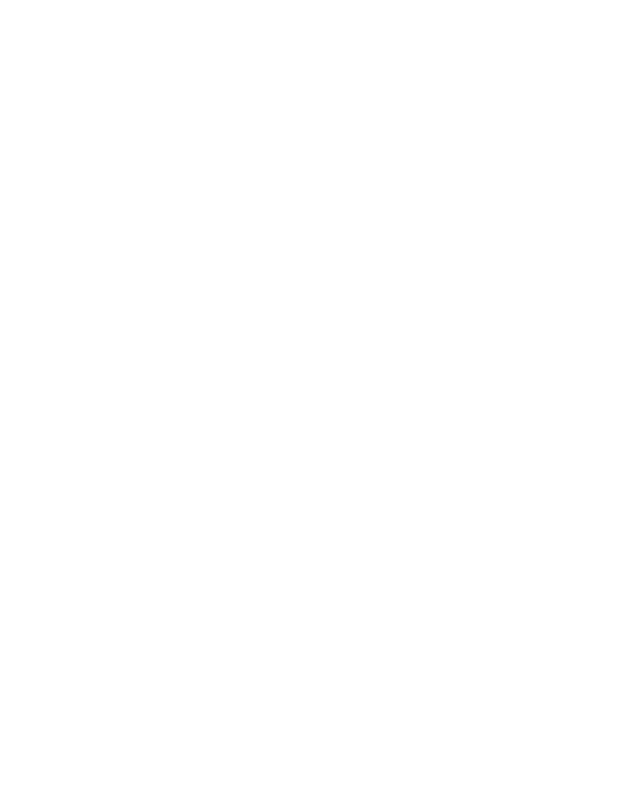
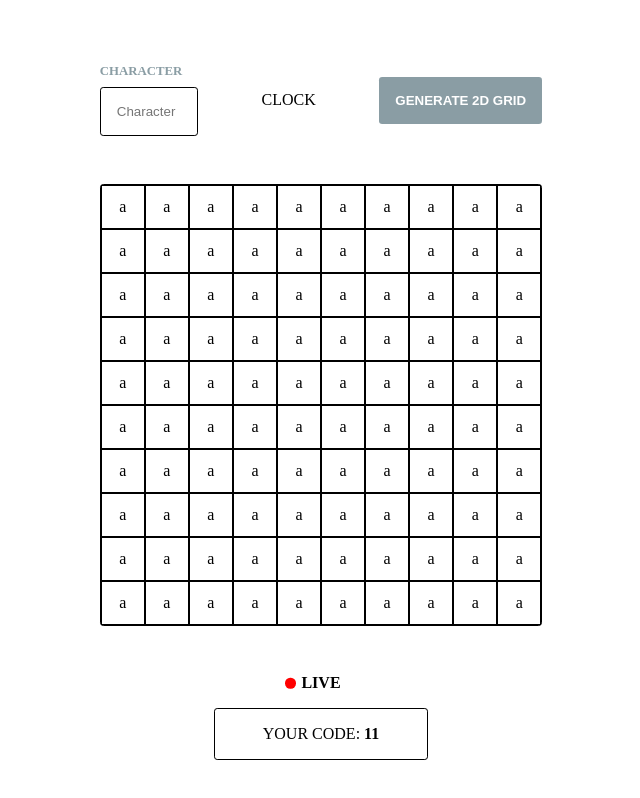
Before and after one commit to msilva94/fullstack-exercise, a React (Create React App) app in the folder frontend/: page / in a window 1280 px wide. Shown: the top 798 px of the page, without its empty margins (319-959 px from the left). Built offline with nearby package versions, Linux system fonts and the light colour scheme.

Commit message:
WIP: grid page

```diff
--- /dev/null
+++ b/frontend/src/App.styles.ts
@@ -0,0 +1,7 @@
+import styled from 'styled-components';
+
+export default styled.div`
+    display: flex;
+    justify-content: center;
+    margin: 4rem 0;
+`;
--- a/frontend/src/App.tsx
+++ b/frontend/src/App.tsx
@@ -1,10 +1,12 @@
 import React from 'react';
+import AppWrapper from './App.styles'
+import GridPage from './pages/Grid/GridPage';
 
 const App: React.FC = () => {
     return (
-        <div className="App">
-
-        </div>
+        <AppWrapper>
+            <GridPage />
+        </AppWrapper>
     );
 }
 
--- /dev/null
+++ b/frontend/src/components/Button/Button.ts
@@ -0,0 +1,19 @@
+import styled from 'styled-components';
+import { MAIN_COLOR } from '../../utils/constants';
+
+const Button = styled.button`
+    padding: 1rem;
+    border: none;
+    border-radius: 0.2rem;
+    text-transform: uppercase;
+    background-color: ${MAIN_COLOR};
+    color: white;
+    font-weight: bold;
+    cursor: pointer;
+
+    &:hover {
+        opacity: 0.7;
+    }
+`;
+
+export default Button;
--- /dev/null
+++ b/frontend/src/components/Grid/Grid.styles.ts
@@ -0,0 +1,17 @@
+import styled from 'styled-components';
+
+export const GridWrapper = styled.div`
+    display: grid;
+    grid-template-columns: repeat(10, 1fr);
+    margin: 3rem 0;
+    border: 1px solid black;
+    border-radius: 0.2rem;
+`;
+
+export const Cell = styled.div`
+    display: flex;
+    justify-content: center;
+    align-items: center;
+    aspect-ratio: 1;
+    border: 1px solid black;
+`;
--- /dev/null
+++ b/frontend/src/components/Grid/Grid.tsx
@@ -0,0 +1,16 @@
+import React from 'react';
+import { GridWrapper, Cell } from './Grid.styles';
+
+const GRID = Array.from({ length: 100 }, () => 'a');
+
+const Grid: React.FC = () => {
+    return (
+        <GridWrapper>
+            {GRID.map((char, index) => (
+                <Cell key={index}>{char}</Cell>
+            ))}
+        </GridWrapper>
+    );
+};
+
+export default Grid;
--- /dev/null
+++ b/frontend/src/components/Input/Input.styles.ts
@@ -0,0 +1,19 @@
+import styled from 'styled-components';
+import { MAIN_COLOR } from '../../utils/constants';
+
+export const Label = styled.label`
+    display: flex;
+    flex-direction: column;
+    text-transform: uppercase;
+    color: ${MAIN_COLOR};
+    font-size: 0.8rem;
+    font-weight: bold;
+`;
+
+export const InputWrapper = styled.input`
+    width: 4rem;
+    padding: 1rem;
+    margin-top: 0.5rem;
+    border: 0.1rem solid black;
+    border-radius: 0.2rem;
+`;
--- /dev/null
+++ b/frontend/src/components/Input/Input.tsx
@@ -0,0 +1,13 @@
+import React from 'react';
+import { Label, InputWrapper } from './Input.styles';
+
+const Input: React.FC = () => {
+    return (
+        <Label>
+            Character
+            <InputWrapper type="text" pattern="[a-z]{1}" placeholder="Character" name="bias" />
+        </Label>
+    );
+};
+
+export default Input;
--- /dev/null
+++ b/frontend/src/components/LiveCodeWrapper/LiveCode.styles.ts
@@ -0,0 +1,41 @@
+import styled from 'styled-components';
+
+export const LiveCodeWrapper = styled.div`
+    display: flex;
+    flex-direction: column;
+    align-items: center;
+`;
+
+export const LiveSpan = styled.span`
+    position: relative;
+    margin-bottom: 1rem;
+    text-transform: uppercase;
+    font-weight: bold;
+
+    &::before {
+        content: '';
+        position: absolute;
+        top: 50%;
+        left: -1rem;
+        transform: translateY(-50%);
+        display: inline-block;
+        width: 0.65rem;
+        height: 0.65rem;
+        border-radius: 50%;
+        background-color: red;
+    }
+`;
+
+export const CodeWrapper = styled.div`
+    padding: 1rem 3rem;
+    border: 1px solid black;
+    border-radius: 0.2rem;
+`;
+
+export const CodeLabel = styled.span`
+    text-transform: uppercase;
+`;
+
+export const CodeSpan = styled.span`
+    font-weight: bold;
+`;
--- /dev/null
+++ b/frontend/src/components/LiveCodeWrapper/LiveCode.tsx
@@ -0,0 +1,16 @@
+import React from 'react';
+import { LiveCodeWrapper, LiveSpan, CodeWrapper, CodeLabel, CodeSpan } from './LiveCode.styles';
+
+const LiveCode: React.FC = () => {
+    return (
+        <LiveCodeWrapper>
+            <LiveSpan>Live</LiveSpan>
+            <CodeWrapper>
+                <CodeLabel>Your code: </CodeLabel>
+                <CodeSpan>11</CodeSpan>
+            </CodeWrapper>
+        </LiveCodeWrapper>
+    );
+};
+
+export default LiveCode;
--- /dev/null
+++ b/frontend/src/pages/Grid/GridPage.styles.ts
@@ -0,0 +1,11 @@
+import styled from 'styled-components';
+
+export const Wrapper = styled.div`
+    width: 35%;
+`;
+
+export const Header = styled.div`
+    display: flex;
+    justify-content: space-between;
+    align-items: center;
+`;
--- /dev/null
+++ b/frontend/src/pages/Grid/GridPage.tsx
@@ -0,0 +1,26 @@
+import React from 'react';
+import Input from '../../components/Input/Input';
+import Button from '../../components/Button/Button';
+import Grid from '../../components/Grid/Grid';
+import LiveCode from '../../components/LiveCodeWrapper/LiveCode';
+import { Wrapper, Header } from './GridPage.styles';
+
+const GridPage: React.FC = () => {
+    const handleGenerateClick = () => {
+        console.log('CLICK');
+    };
+
+    return (
+        <Wrapper>
+            <Header>
+                <Input />
+                <div>CLOCK</div>
+                <Button onClick={handleGenerateClick}>Generate 2D grid</Button>
+            </Header>
+            <Grid />
+            <LiveCode />
+        </Wrapper>
+    );
+};
+
+export default GridPage;
--- /dev/null
+++ b/frontend/src/utils/constants.ts
@@ -0,0 +1 @@
+export const MAIN_COLOR = '#8a9da4';
```
